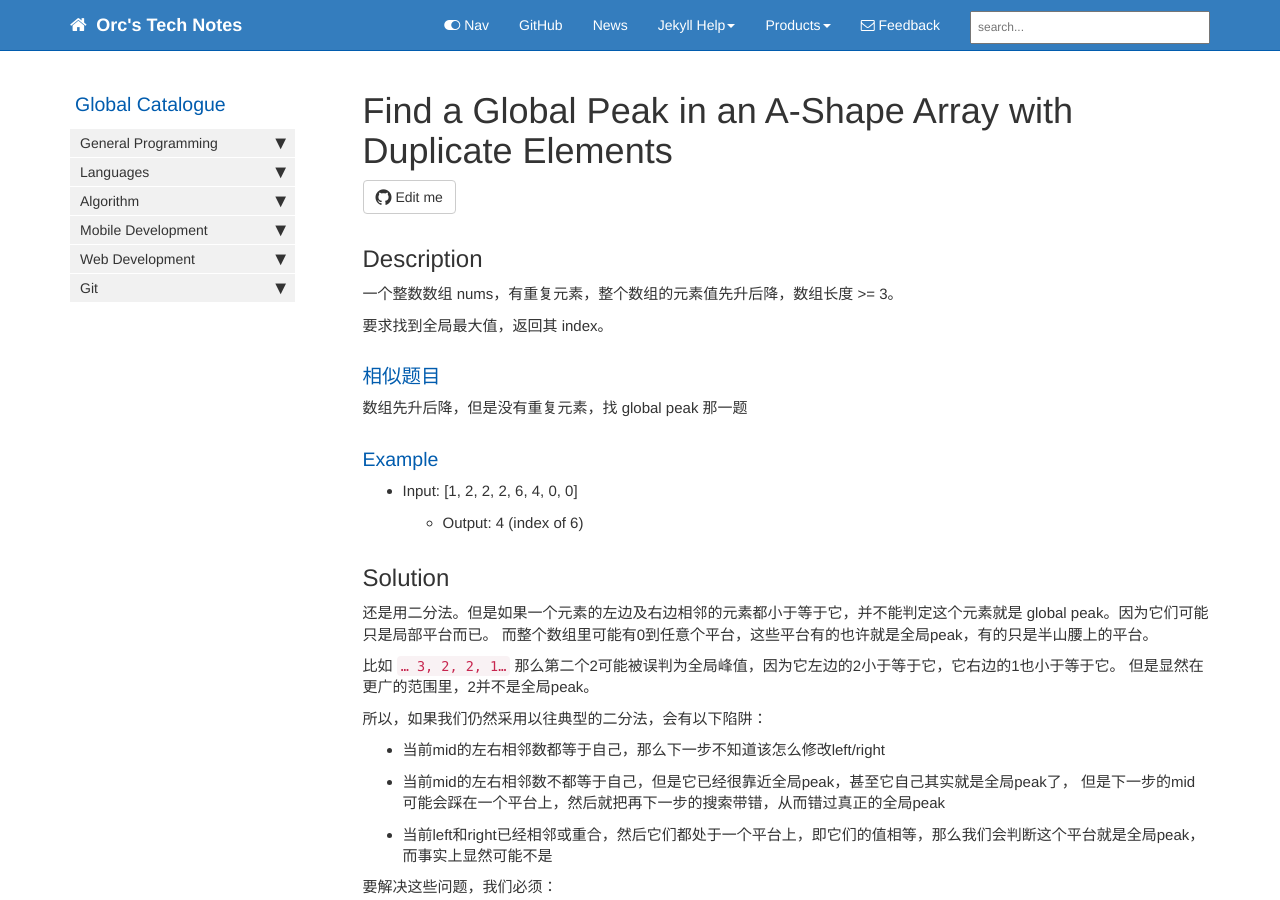
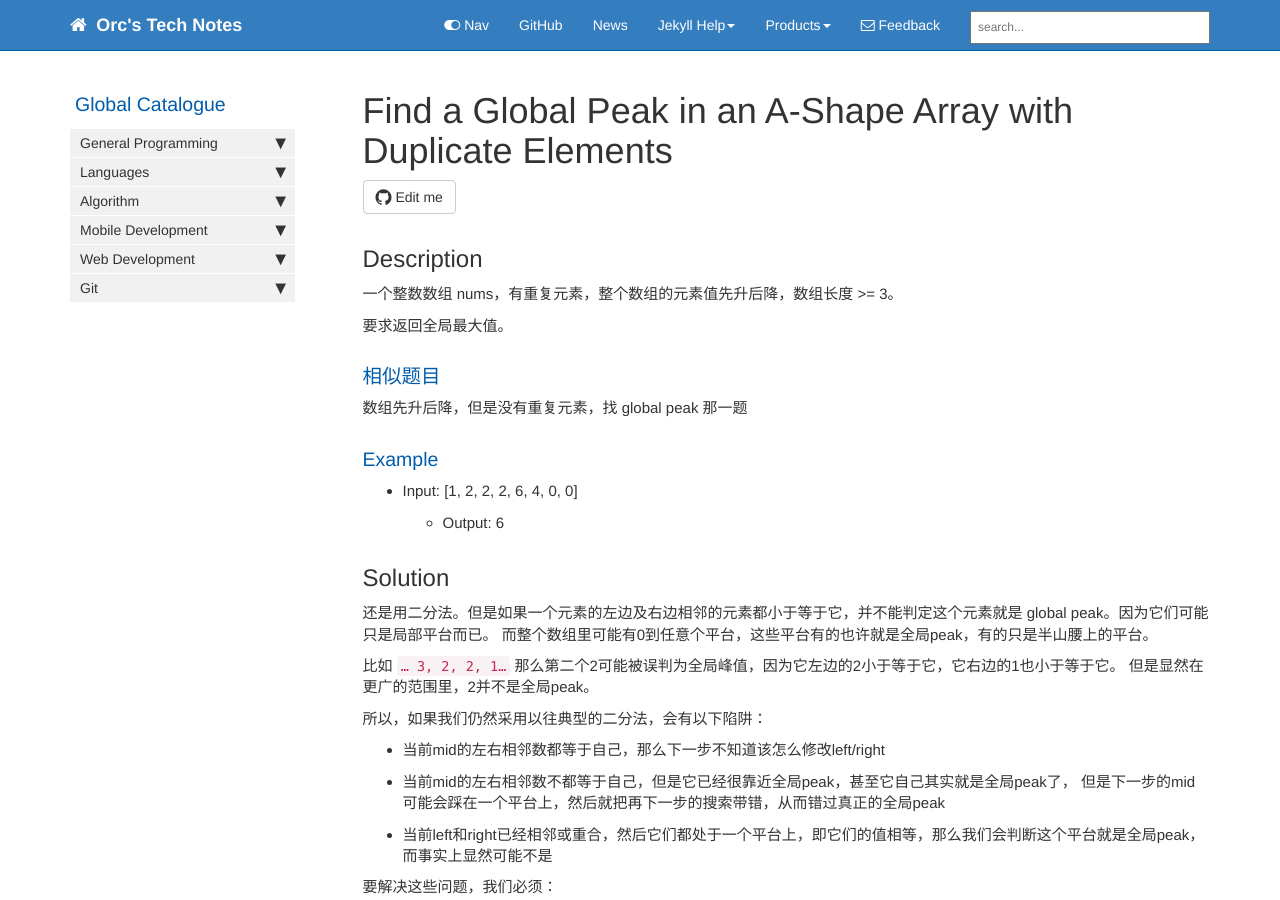
Before and after one commit to HungryOrc/hungryorc.github.io, a Jekyll site: the page built from pages/algorithm/algorithm_find_global_peak_in_A-shape_array_with_duplicates.md, in a window 1280 px wide and 900 px high. Built offline with Jekyll 4.4.1, drawn with Linux system fonts in a browser that asks for light colours; nearby versions of some CDN libraries; comment, search, counter and statistics services are not loaded.

Commit message:
Update algorithm_find_global_peak_in_A-shape_array_with_duplicates.md

```diff
--- a/pages/algorithm/algorithm_find_global_peak_in_A-shape_array_with_duplicates.md
+++ b/pages/algorithm/algorithm_find_global_peak_in_A-shape_array_with_duplicates.md
@@ -12,14 +12,14 @@ toc: false
 ## Description
 一个整数数组 nums，有重复元素，整个数组的元素值先升后降，数组长度 >= 3。
 
-要求找到全局最大值，返回其 index。
+要求返回全局最大值。
 
 ### 相似题目
 数组先升后降，但是没有重复元素，找 global peak 那一题
 
 ### Example
 * Input: [1, 2, 2, 2, 6, 4, 0, 0]
-  * Output: 4 (index of 6)
+  * Output: 6
 
 ## Solution
 还是用二分法。但是如果一个元素的左边及右边相邻的元素都小于等于它，并不能判定这个元素就是 global peak。因为它们可能只是局部平台而已。
```
